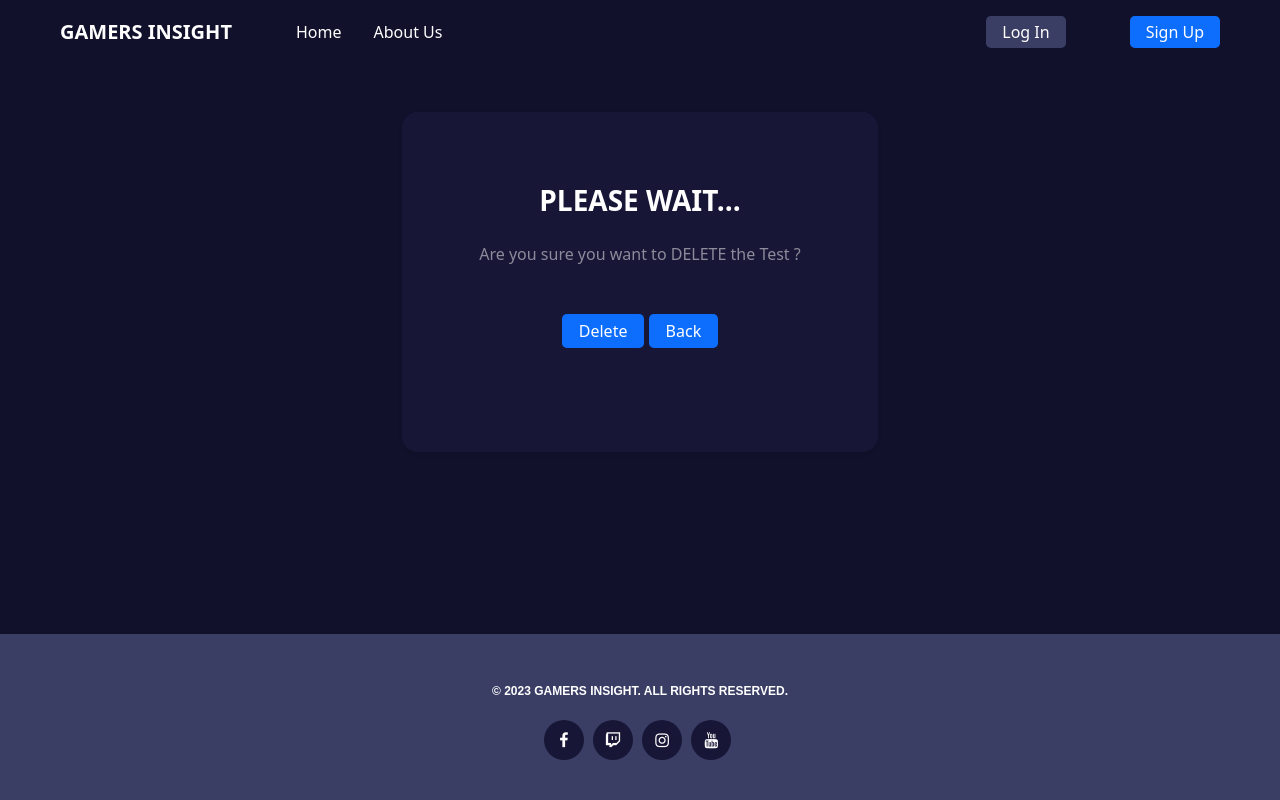
After one commit to KimBergstroem/gamers_insight-CRUD-Blog-App, a Django app: a page that uses templates/post_delete.html in a window 1280 px wide. The commit adds this page. Run offline with Django 3.2, Linux system fonts and the light colour scheme; data comes from the database, SQL or seed files in the repository.

Commit message:
style: post Update and Delete template and configure related URLs

```diff
--- /dev/null
+++ b/templates/post_delete.html
@@ -0,0 +1,29 @@
+{% extends "base.html" %}
+
+{% load i18n %}
+
+{% block head_title %}{% trans "Sign Out" %}{% endblock %}
+
+{% block content %}
+<section>
+    <div class="container py-5 h-100">
+        <div class="row d-flex justify-content-center align-items-center h-100">
+            <div class="col-8 col-md-8 col-lg-8 mx-auto" style="max-width: 500px;">
+                <div class="card bg-clr-dom-light text-white shadow-sm" style="border-radius: 1rem;">
+                    <div class="card-body p-5 text-center">
+                        <div class="mb-md-2 mt-md-4 pb-5">
+
+                            <h3 class="fw-bold mb-4 text-uppercase">{% trans "Please Wait..." %}</h3>
+                            <p class="text-white-50 mb-5">{% trans 'Are you sure you want to DELETE the' %} {{ post.title }} ?</p>
+                            <form method="post">
+                                {% csrf_token %} <!-- Security token from django against attackers -->
+                                <button class="btn btn-signup right px-3 py-1 rounded-3 bg-primary" type="submit">Delete</button>
+                                <button class="btn btn-signup right px-3 py-1 rounded-3 bg-primary" type="submit">Back</button>
+                            </form>
+                        </div>
+                    </div>
+                </div>
+            </div>
+        </div>
+</section>
+{% endblock %}
```
Also changed, not shown: templates/post_detail.html (+6 -2 lines), templates/post_update.html (added, +40 -0 lines).
